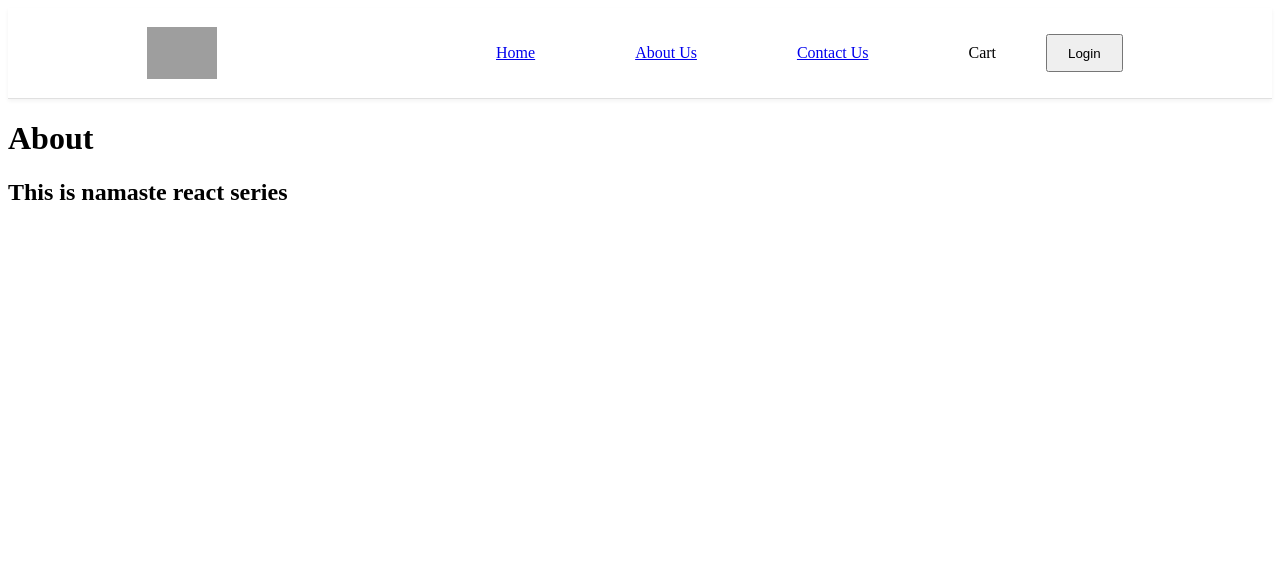
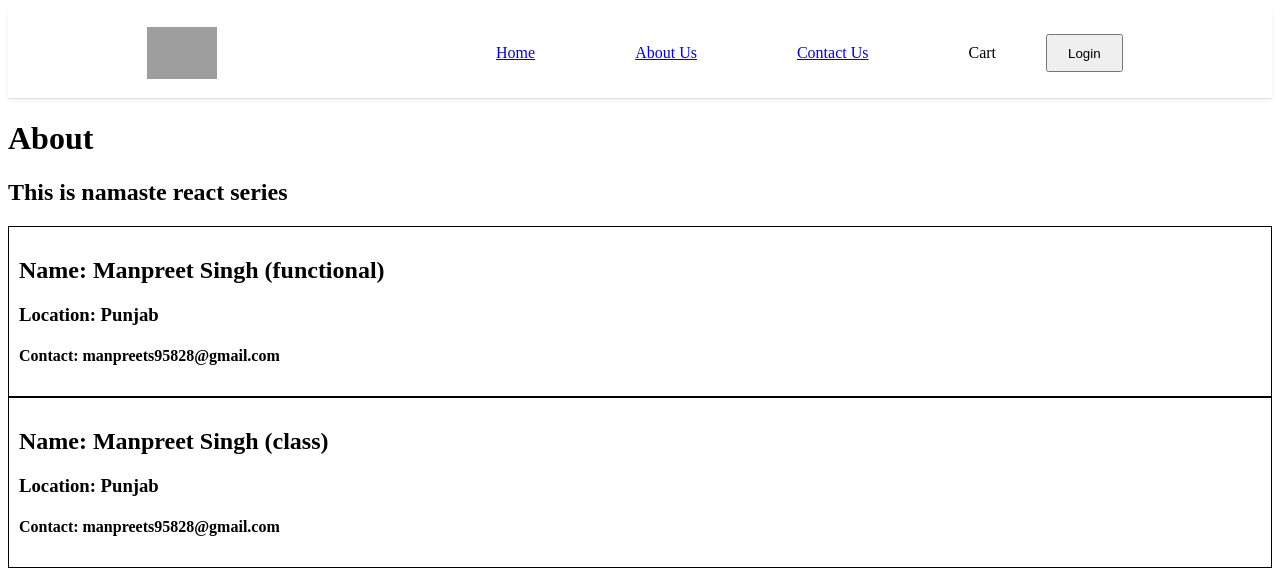
Before and after one commit to Manpreets59/React, a React (Vite) app: page /about in a window 1280 px wide. Shown: the top 574 px of the page. Built offline with nearby package versions, Linux system fonts and the light colour scheme; grey boxes are pictures that could not be loaded.

Commit message:
Episode 8 Let's get Classy

```diff
--- a/index.css
+++ b/index.css
@@ -124,3 +124,8 @@
 .filter{
   display: flex;
 }
+
+.user-card{
+  padding: 10px;
+  border: 1px solid black;
+}
--- a/src/components/About.js
+++ b/src/components/About.js
@@ -1,8 +1,13 @@
+import User from "./User";
+import UserClass from "./UserClass";
+
 const About = () => {
   return (
     <div>
       <h1>About</h1>
       <h2>This is namaste react series</h2>
+      <User name = {"Manpreet Singh (functional)"} location={"Punjab"}/>
+      <UserClass name = {"Manpreet Singh (class)"} location={"Punjab"}/>
     </div>
   );
 };
--- a/src/components/Body.js
+++ b/src/components/Body.js
@@ -21,17 +21,17 @@ export const Body = () => {
     const json = await data.json();
     console.log(json);
     setlistOfRestaurants(
-      json?.data?.cards[3]?.card?.card?.gridElements?.infoWithStyle
+      json?.data?.cards[1]?.card?.card?.gridElements?.infoWithStyle
         ?.restaurants || []
     );
     setfilteredRestaurent(
-      json?.data?.cards[3]?.card?.card?.gridElements?.infoWithStyle
+      json?.data?.cards[1]?.card?.card?.gridElements?.infoWithStyle
         ?.restaurants || []
     );
   };
 
   return listOfRestaurants.length === 0 ? (
-    <Shimmer />
+    <Shimmer/>
   ) : (
     <div className="body">
       <div className="filter">
--- a/src/components/RestaurantMenu.js
+++ b/src/components/RestaurantMenu.js
@@ -39,7 +39,7 @@ const RestaurantMenu = () => {
       <h2>{avgRating} Stars</h2>
       <h3>Menu Items</h3>
       <ul>
-        {(itemCards).map((item) => (
+        {itemCards.map((item) => (
           <li key={item?.card?.info?.id}>{item?.card?.info?.name}</li>
         ))}
       </ul>
--- /dev/null
+++ b/src/components/User.js
@@ -0,0 +1,9 @@
+const User = (props) => {
+  return <div className="user-card">
+    <h2>Name: {props.name}</h2>
+    <h3>Location: {props.location}</h3>
+    <h4>Contact: manpreets95828@gmail.com</h4>
+  </div>
+}
+
+export default User
--- /dev/null
+++ b/src/components/UserClass.js
@@ -0,0 +1,21 @@
+import React from "react";
+class UserClass extends React.Component {
+  constructor(props){
+    super(props);
+    console.log(props);
+  }
+  render() {
+    const  {name,location} = this.props;
+    return (
+
+      <div className="user-card">
+        {/* <h2>Name: {this.props.name}</h2> */}
+        <h2>Name: {name}</h2>
+        <h3>Location: {location}</h3>
+        <h4>Contact: manpreets95828@gmail.com</h4>
+      </div>
+    );
+  }
+}
+
+export default UserClass;
```
Also changed, not shown: 1 other file (tests, documents, lock files or other folders).
